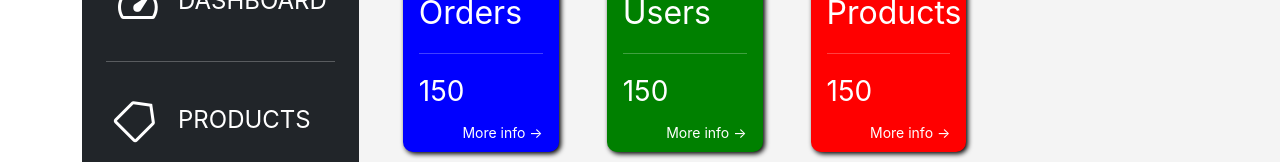
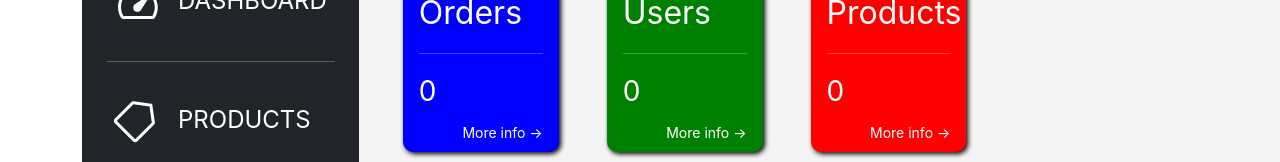
Before and after one commit to Robert-Michalski/Microservices-with-spring-cloud, a React (Create React App) app in the folder orderms/: page /dashboard in a window 1280 px wide. Shown: the part 192-354 px from the top of the page. Built offline with nearby package versions, Linux system fonts and the light colour scheme; no server answers; sample sign-in values are in the browser's storage.

Commit message:
add endpoints to count users, products and orders, display it

```diff
--- a/orderms/src/components/Dashboard.js
+++ b/orderms/src/components/Dashboard.js
@@ -8,6 +8,9 @@ function Dashboard() {
   const navigate = useNavigate()
   const appState = useContext(StateContext)
   const [state, setState] = useImmer({
+    orderCount: 0,
+    userCount: 0,
+    productCount: 0,
     user: {
       id: "",
       firstName: "",
@@ -24,7 +27,13 @@ function Dashboard() {
       async function fetchData() {
         try {
           const response = await Axios.get(`/api/user/` + appState.user.id, { headers: { Authorization: `Bearer ${appState.user.token}` } }, { cancelToken: ourRequest.token })
+          const orderCountResponse = await Axios.get("/api/order/count-all", { headers: { Authorization: `Bearer ${appState.user.token}` } }, { cancelToken: ourRequest.token })
+          const productCountResponse = await Axios.get("/api/product/count-all", { headers: { Authorization: `Bearer ${appState.user.token}` } }, { cancelToken: ourRequest.token })
+          const userCountResponse = await Axios.get("/api/user/count-all", { headers: { Authorization: `Bearer ${appState.user.token}` } }, { cancelToken: ourRequest.token })
           setState(draft => {
+            draft.orderCount = orderCountResponse.data
+            draft.userCount = userCountResponse.data
+            draft.productCount = productCountResponse.data
             draft.user = response.data
           })
         } catch (e) {
@@ -53,9 +62,9 @@ function Dashboard() {
       <div className="container p-3">
         <div className="d-flex">
           <div className="d-flex container">
-            <DashboardInfoBox background="blue" title="Orders" />
-            <DashboardInfoBox background="green" title="Users" />
-            <DashboardInfoBox background="red" title="Products" />
+            <DashboardInfoBox background="blue" title="Orders" count={state.orderCount} />
+            <DashboardInfoBox background="green" title="Users" count={state.userCount} />
+            <DashboardInfoBox background="red" title="Products" count={state.productCount} />
           </div>
         </div>
       </div>
--- a/orderms/src/components/DashboardInfoBox.js
+++ b/orderms/src/components/DashboardInfoBox.js
@@ -5,9 +5,9 @@ function DashboardInfoBox(props) {
     <div className={"dash-info-box  me-5 col-2 d-flex flex-column bg-" + props.background}>
       <div className="fs-2">{props.title}</div>
       <hr />
-      <div className="fs-3">150</div>
+      <div className="fs-3">{props.count}</div>
       <div className="ms-auto mt-2">
-        <small>More info -></small>
+        <small>More info -&gt;</small>
       </div>
     </div>
   )
```
